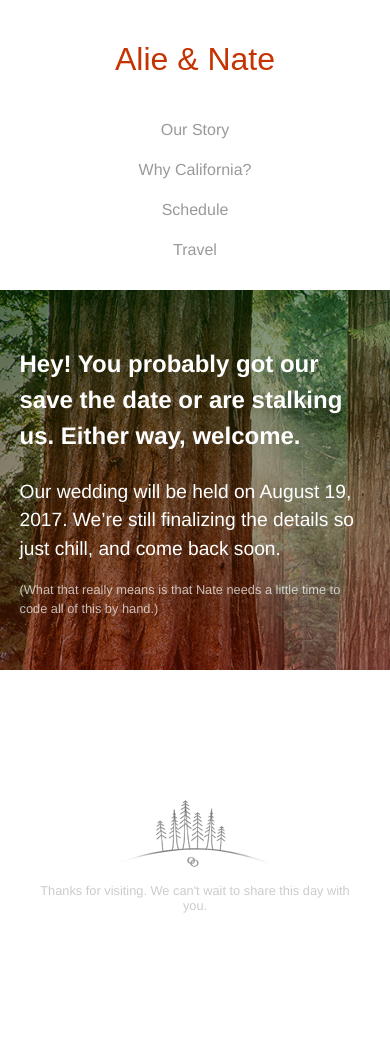
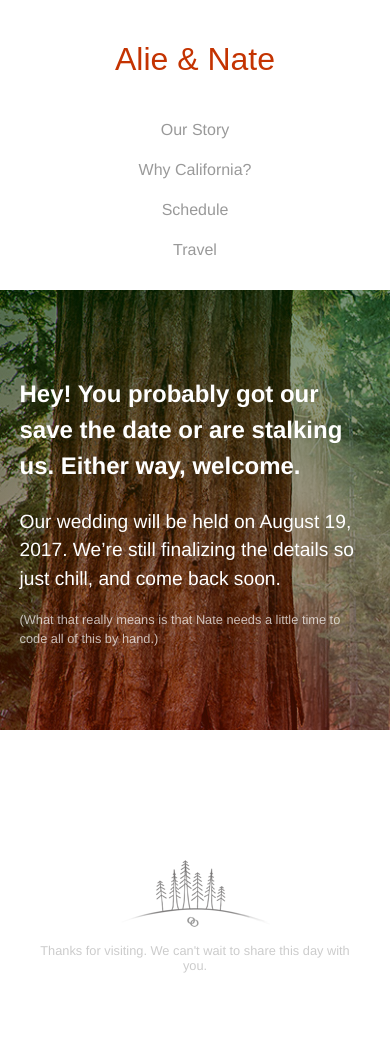
Before and after one commit to nkadlac/alieplusnate.com, a Jekyll site: the page built from index.html, in a window 390 px wide. Built offline with Jekyll 4.4.1, drawn with Linux system fonts in a browser that asks for light colours; some web fonts are replaced; before the commit the page ends 997 px from its top, so only the background shows below that.

Commit message:
added more space on mobile

```diff
--- a/assets/main.scss
+++ b/assets/main.scss
@@ -77,7 +77,7 @@ li {
   display: flex;
   // padding: 2em 1em 4em 1em;
   text-align: left;
-  height: 380px;
+  height: 440px;
   @media
     (-webkit-min-device-pixel-ratio: 2),
     (min-resolution: 192dpi) {
```
